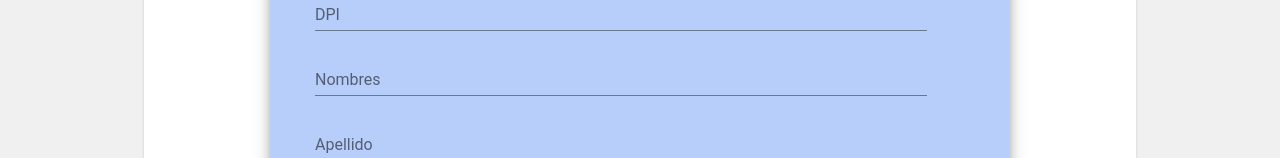
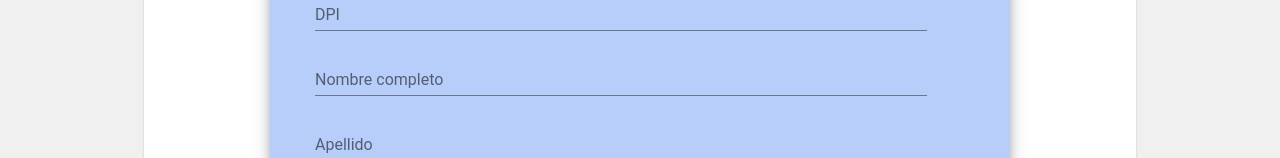
Before and after one commit to carlangas97/PracticaLabAD1, an Angular app in the folder Banco/: page /registro in a window 1280 px wide. Shown: the part 312-470 px from the top of the page. Built offline with nearby package versions, Linux system fonts and the light colour scheme.

Commit message:
Cambio en el registro
De "nombres" a "Nombre Completo"

```diff
--- a/Banco/src/app/Componentes/registrar/registrar.component.html
+++ b/Banco/src/app/Componentes/registrar/registrar.component.html
@@ -23,8 +23,8 @@
           <span class="material-iconslogin"></span>
         </div>
         <mat-form-field class="example-full-width">
-          <mat-label>Nombres</mat-label>
-          <input [(ngModel)]="nombre" matInput #input placeholder="Nombres">
+          <mat-label>Nombre completo</mat-label>
+          <input [(ngModel)]="nombre" matInput #input placeholder="Nombre completo">
           <mat-hint align="end"></mat-hint>
         </mat-form-field>
       </div>
```
